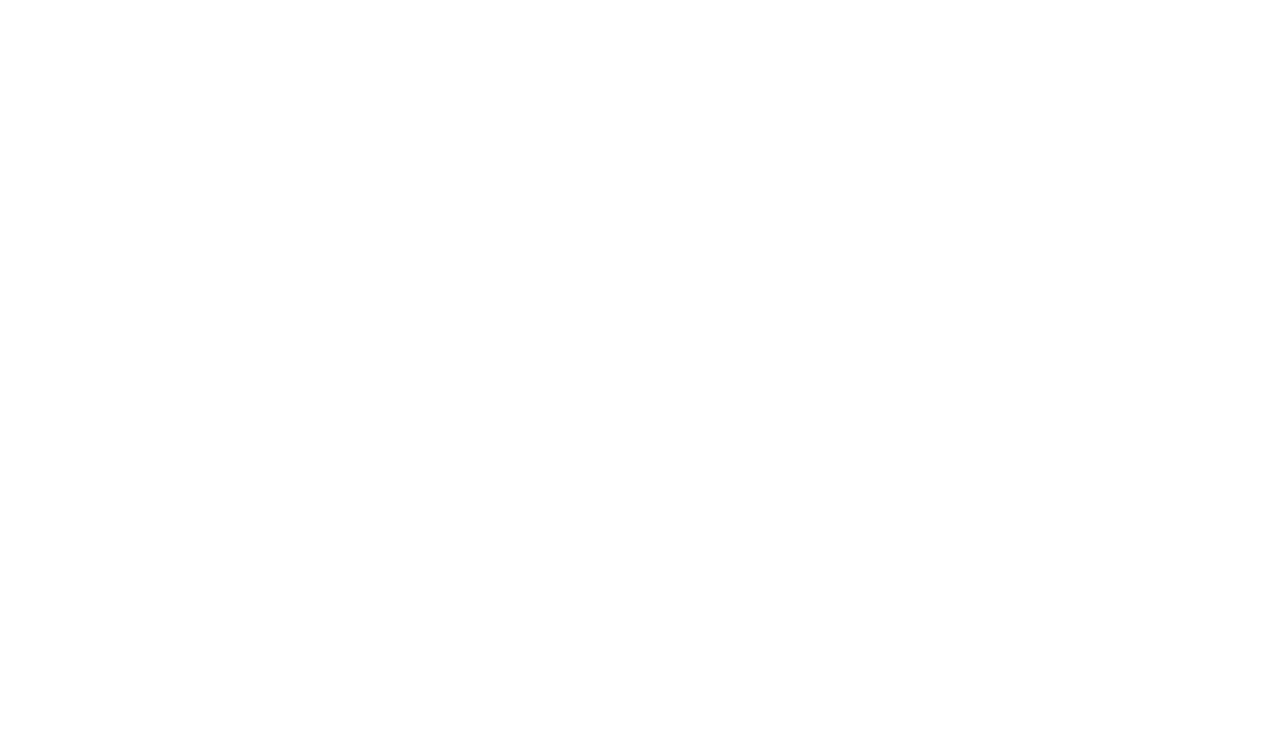
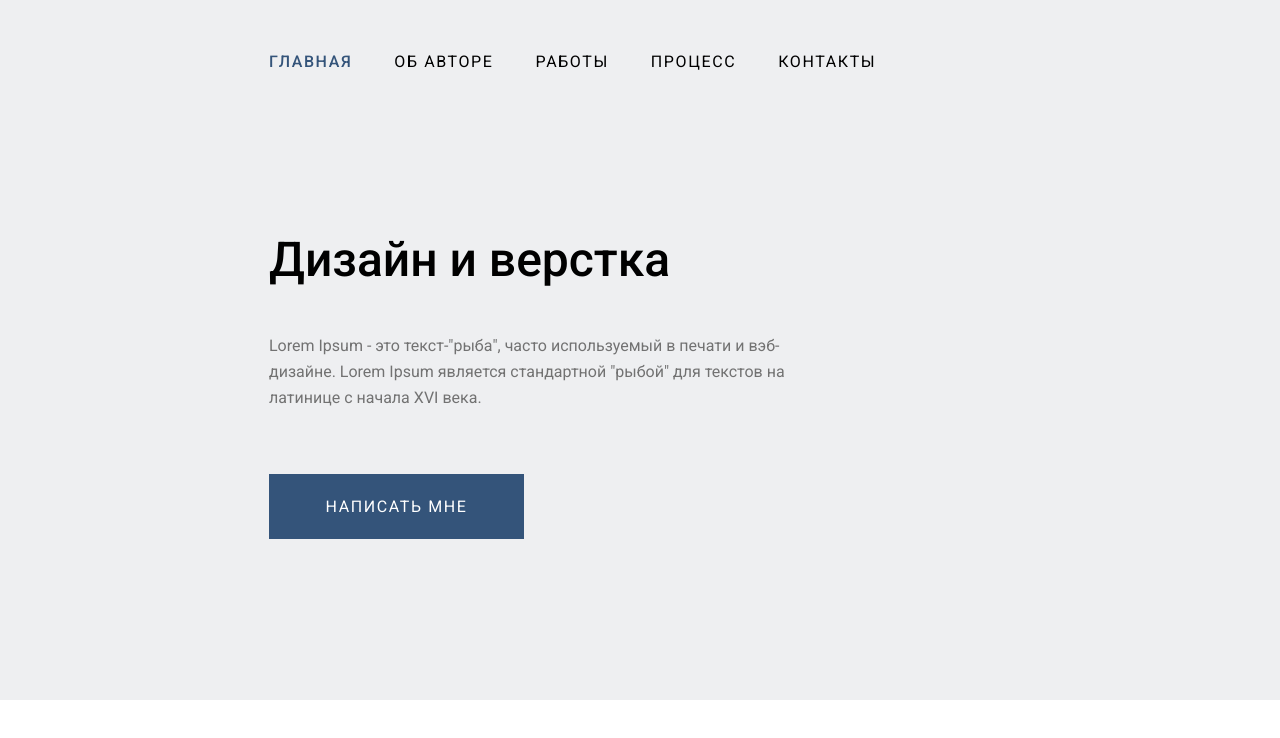
Before and after one commit to Andrey4ik222/simple--site, a plain HTML site: page index.html in a window 1280 px wide. Drawn offline with Linux system fonts and the light colour scheme.

Commit message:
сделал header

```diff
--- a/css/style.css
+++ b/css/style.css
@@ -1,9 +1,17 @@
 :root {
+  --color-black: #000000;
+  --color-primary: #34547a;
+  --color-secondary: #727272;
+  --color-white: #ffffff;
+  --color-background: #eeeff1;
+
   --container-main: 1150px;
-  --gap: 20px;
   --font-size: 16px;
   --font-primary: "Roboto", sans-serif;
-  --letter-spacing: 0;
+
+  --gap: 20px;
+  --letter-spacing: 0.1em;
+  --line-height-lg: 1.625;
 }
 * {
   box-sizing: border-box;
@@ -20,4 +28,60 @@ a {
   max-width: var(--container-main);
   padding: var(--gap);
   margin: 0 auto;
+  padding-top: 53px;
+  padding-left: 204px;
 }
+.header {
+  background-color: var(--color-background);
+}
+.header-navbar {
+}
+.header-navbar__list {
+  list-style: none;
+  display: flex;
+  flex-wrap: wrap;
+  column-gap: 42px;
+  padding-left: 0px;
+  margin-top: 0px;
+  margin-bottom: 150px;
+}
+.header-navbar__item {
+}
+.header-navbar__link {
+  letter-spacing: var(--letter-spacing);
+  color: var(--color-black);
+}
+.header-navbar__link--active {
+  font-weight: 500;
+  color: var(--color-primary);
+}
+.header-content {
+}
+.header-content__title {
+  font-weight: 500;
+  font-size: 48px;
+  line-height: var(--line-height-lg);
+  margin: 0px;
+  margin-bottom: 34px;
+
+  color: var(--color-black);
+}
+.header-content__description {
+  line-height: var(--line-height-lg);
+  color: var(--color-secondary);
+  max-width: 540px;
+  margin-bottom: 63px;
+}
+.header-content__link {
+  display: flex;
+  align-items: center;
+  width: 255px;
+  height: 65px;
+  justify-content: center;
+  line-height: var(--line-height-lg);
+  letter-spacing: var(--letter-spacing);
+  color: var(--color-white);
+  padding: 0.5em 1em;
+  background-color: var(--color-primary);
+  margin-bottom: 141px;
+}
--- a/index.html
+++ b/index.html
@@ -15,6 +15,42 @@
 
 <body>
 
+  <header class="header">
+    <div class="container">
+      <nav class="header-navbar">
+        <ol class="header-navbar__list">
+          <li class="header-navbar__item">
+            <a class="header-navbar__link header-navbar__link--active" href="">ГЛАВНАЯ</a>
+          </li>
+          <li class="header-navbar__item">
+            <a class="header-navbar__link" href="">ОБ АВТОРЕ</a>
+          </li>
+          <li class="header-navbar__item">
+            <a class="header-navbar__link" href="">РАБОТЫ</a>
+          </li>
+          <li class="header-navbar__item">
+            <a class="header-navbar__link" href="">ПРОЦЕСС</a>
+          </li>
+          <li class="header-navbar__item">
+            <a class="header-navbar__link" href="">КОНТАКТЫ</a>
+          </li>
+        </ol>
+      </nav>
+      <div class="header-content">
+        <h1 class="header-content__title">Дизайн и верстка</h1>
+        <div class="header-content__description">Lorem Ipsum - это текст-"рыба", часто используемый в печати и
+          вэб-дизайне. Lorem Ipsum является стандартной
+          "рыбой" для текстов на латинице с начала XVI века.
+        </div>
+        <a class="header-content__link" href="">НАПИСАТЬ МНЕ</a>
+      </div>
+
+    </div>
+  </header>
+
+
+  <main></main>
+  <footer></footer>
 </body>
 
 </html>
```
